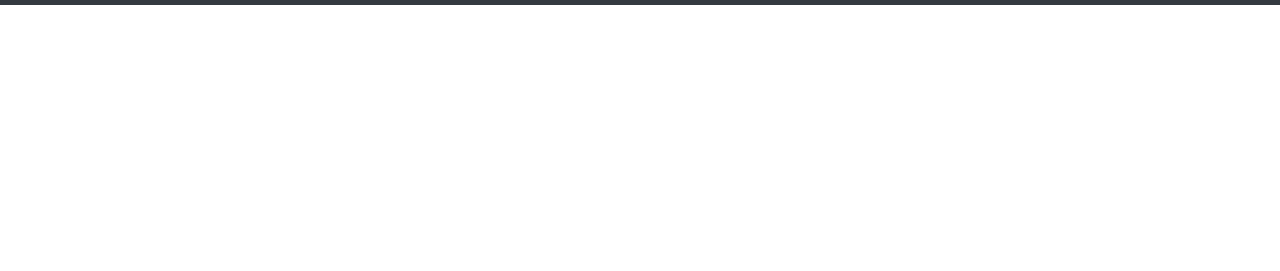
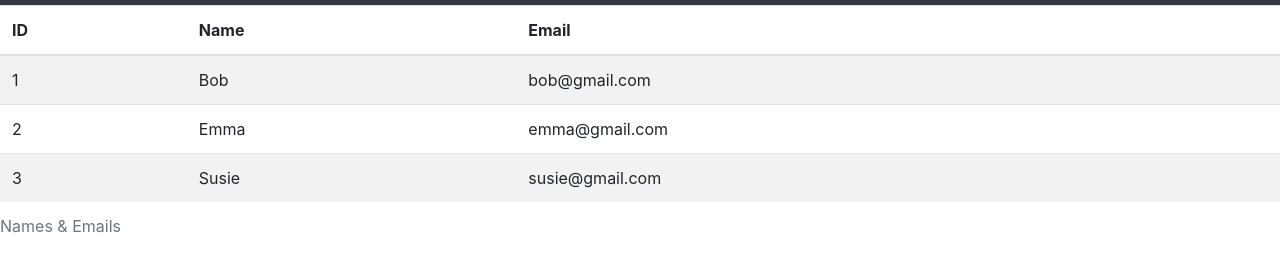
Before and after one commit to Lokos-ed/Week-3, a website: page index.html in a window 1280 px wide. Shown: the part 51-322 px from the top of the page. Drawn offline with nearby package versions, Linux system fonts and the light colour scheme.

Commit message:
added table

```diff
--- a/index.html
+++ b/index.html
@@ -31,8 +31,39 @@
         </div>
     </nav>
 
-
-
+<!--Table-->
+<!--div class tells the table to break at medium size.-->
+<!--table class says the boxes are striped with different colors and that boxes are highlighted when hovered over with the mouse.-->
+<!--scope classifies the element as a column or a row-->
+<div class="table-responsive-md">
+    <table class="table table-striped table-hover">
+        <caption>Names & Emails</caption>
+        <thead>
+            <tr>
+                <th scope="col">ID</th>
+                <th scope="col">Name</th>
+                <th scope="col">Email</th>
+            </tr>
+        </thead>
+        <tbody>
+            <tr>
+                <td>1</td>
+                <td>Bob</td>
+                <td>bob@gmail.com</td>
+            </tr>
+            <tr>
+                <td>2</td>
+                <td>Emma</td>
+                <td>emma@gmail.com</td>
+            </tr>
+            <tr>
+                <td>3</td>
+                <td>Susie</td>
+                <td>susie@gmail.com</td>
+            </tr>
+        </tbody>
+    </table>
+</div>
 <!--These two script commands tell the program to use the installed bootstrap functions when referencing certain classes like nav-item active-->
     <script src="node_modules/jquery/dist/jquery.js"></script>
     <script src="node_modules/bootstrap/dist/js/bootstrap.bundle.js"></script>
```
